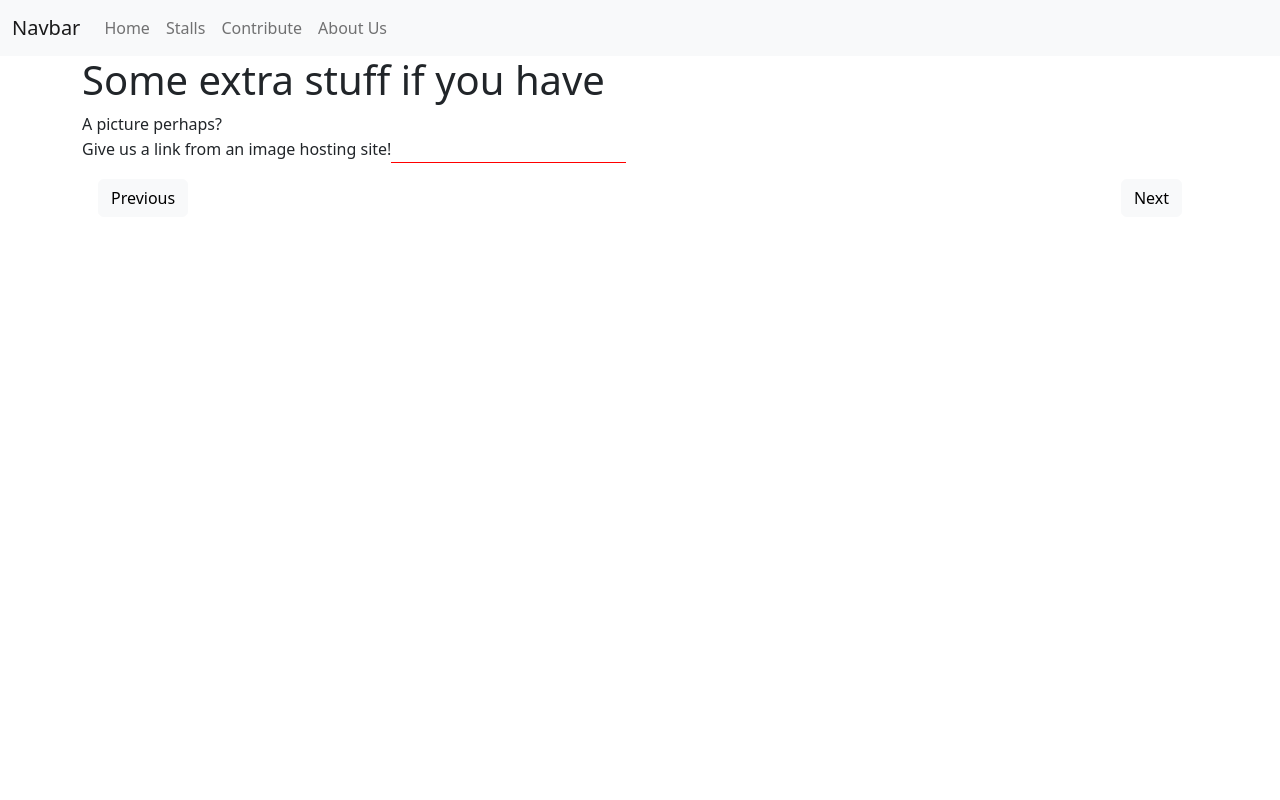
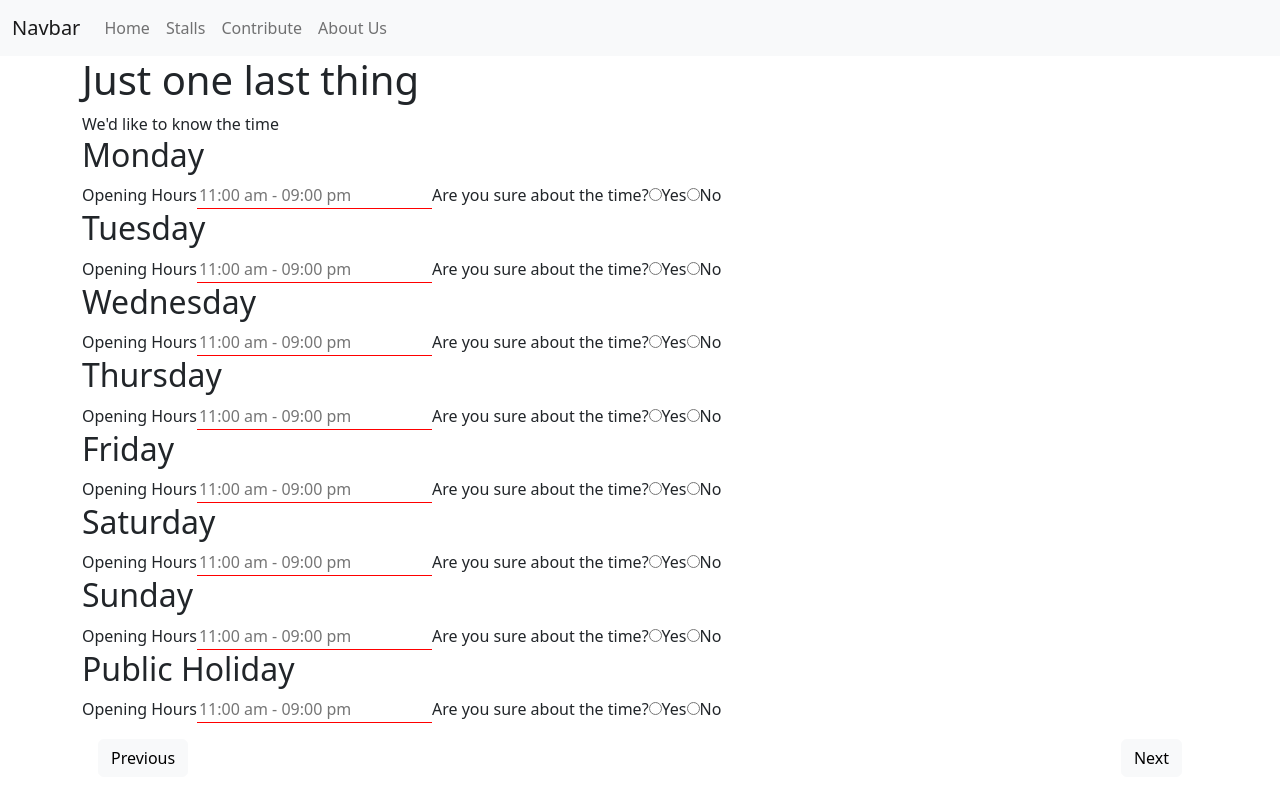
Before and after one commit to muhdarifrawi/2022-project2-react-special-diet, a React (Create React App) app: page / in a window 1280 px wide. Built offline with nearby package versions, Linux system fonts and the light colour scheme.

Commit message:
changed conPage6 formatting. iterates the days instead of hardcoded.

```diff
--- a/src/components/ConPage6.js
+++ b/src/components/ConPage6.js
@@ -2,6 +2,57 @@ import React from "react";
 import "../css/ConPage.css"
 
 export default class ConPage4 extends React.Component {
+    state = {
+        days: [
+            {
+                display: "Monday",
+                value: "monday"
+            },
+            {
+                display: "Tuesday",
+                value: "tuesday"
+            },
+            {
+                display: "Wednesday",
+                value: "wednesday"
+            },
+            {
+                display: "Thursday",
+                value: "thursday"
+            },
+            {
+                display: "Friday",
+                value: "friday"
+            },
+            {
+                display: "Saturday",
+                value: "saturday"
+            },
+            {
+                display: "Sunday",
+                value: "sunday"
+            },
+            {
+                display: "Public Holiday",
+                value: "publicHoliday"
+            },
+        ],
+        mondayHours:"",
+        tuesdayHours:"",
+        wednesdayHours:"",
+        thursdayHours:"",
+        fridayHours:"",
+        saturdayHours:"",
+        sundayHours:"",
+        publicHolidayHours:"",
+    }
+
+    hoursEntry = (event) => {
+        this.setState({
+            [event.target.name]:event.target.value
+        })
+    }
+
     render() {
         return (
             <React.Fragment>
@@ -9,85 +60,24 @@ export default class ConPage4 extends React.Component {
                     Just one last thing
                 </h1>
                 <label>We'd like to know the time</label>
-                <h2>Monday</h2>
-                <label>Opening Hours</label>
-                <input type="text" className="nameInput"
-                placeholder="11:00 am - 09:00 pm"/>
-                <label>Are you sure about the time?</label>
-                <input type="radio" name="monday-unsure"/>
-                <label>Yes</label>
-                <input type="radio" name="monday-unsure"/>
-                <label>No</label>
+                {
+                    this.state.days.map(day =>
+                        <React.Fragment key={day.value}>
+                            <h2>{day.display}</h2>
+                            <label>Opening Hours</label>
+                            <input type="text" className="nameInput"
+                                name={day.value + "Hours"}
+                                placeholder="11:00 am - 09:00 pm"
+                                onChange={this.hoursEntry}/>
+                            <label>Are you sure about the time?</label>
+                            <input type="radio" name={day.value + "Unsure"} />
+                            <label>Yes</label>
+                            <input type="radio" name={day.value + "Unsure"} />
+                            <label>No</label>
+                        </React.Fragment>
+                    )
+                }
 
-                <h2>Tuesday</h2>
-                <label>Opening Hours</label>
-                <input type="text" className="nameInput"
-                placeholder="11:00 am - 09:00 pm"/>
-                <label>Are you sure about the time?</label>
-                <input type="radio" name="tuesday-unsure"/>
-                <label>Yes</label>
-                <input type="radio" name="tuesday-unsure"/>
-                <label>No</label>
-
-                <h2>Wednesday</h2>
-                <label>Opening Hours</label>
-                <input type="text" className="nameInput"
-                placeholder="11:00 am - 09:00 pm"/>
-                <label>Are you sure about the time?</label>
-                <input type="radio" name="wednesday-unsure"/>
-                <label>Yes</label>
-                <input type="radio" name="wednesday-unsure"/>
-                <label>No</label>
-
-                <h2>Thursday</h2>
-                <label>Opening Hours</label>
-                <input type="text" className="nameInput"
-                placeholder="11:00 am - 09:00 pm"/>
-                <label>Are you sure about the time?</label>
-                <input type="radio" name="thursday-unsure"/>
-                <label>Yes</label>
-                <input type="radio" name="thursday-unsure"/>
-                <label>No</label>
-
-                <h2>Friday</h2>
-                <label>Opening Hours</label>
-                <input type="text" className="nameInput"
-                placeholder="11:00 am - 09:00 pm"/>
-                <label>Are you sure about the time?</label>
-                <input type="radio" name="friday-unsure"/>
-                <label>Yes</label>
-                <input type="radio" name="friday-unsure"/>
-                <label>No</label>
-
-                <h2>Saturday</h2>
-                <label>Opening Hours</label>
-                <input type="text" className="nameInput"
-                placeholder="11:00 am - 09:00 pm"/>
-                <label>Are you sure about the time?</label>
-                <input type="radio" name="saturday-unsure"/>
-                <label>Yes</label>
-                <input type="radio" name="saturday-unsure"/>
-                <label>No</label>
-
-                <h2>Sunday</h2>
-                <label>Opening Hours</label>
-                <input type="text" className="nameInput"
-                placeholder="11:00 am - 09:00 pm"/>
-                <label>Are you sure about the time?</label>
-                <input type="radio" name="sunday-unsure"/>
-                <label>Yes</label>
-                <input type="radio" name="sunday-unsure"/>
-                <label>No</label>
-
-                <h2>Public Holiday</h2>
-                <label>Opening Hours</label>
-                <input type="text" className="nameInput"
-                placeholder="11:00 am - 09:00 pm"/>
-                <label>Are you sure about the time?</label>
-                <input type="radio" name="ph-unsure"/>
-                <label>Yes</label>
-                <input type="radio" name="ph-unsure"/>
-                <label>No</label>
             </React.Fragment>
         )
     }
--- a/src/components/Contribute.js
+++ b/src/components/Contribute.js
@@ -9,7 +9,7 @@ import ConPage7 from "./ConPage7"
 
 export default class Contribute extends React.Component {
     state = {
-        conPage: 5,
+        conPage: 6,
         error: false,
         data: {
             "dateSubmitted": "",
```
